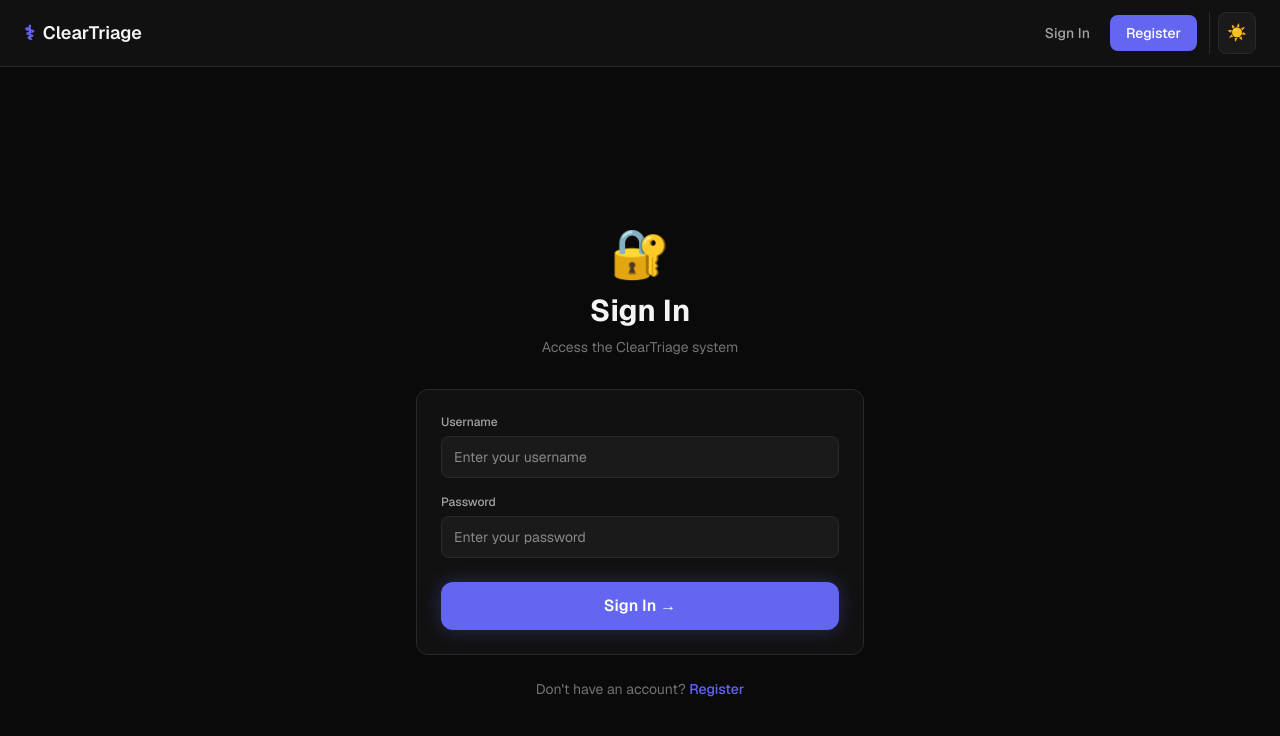
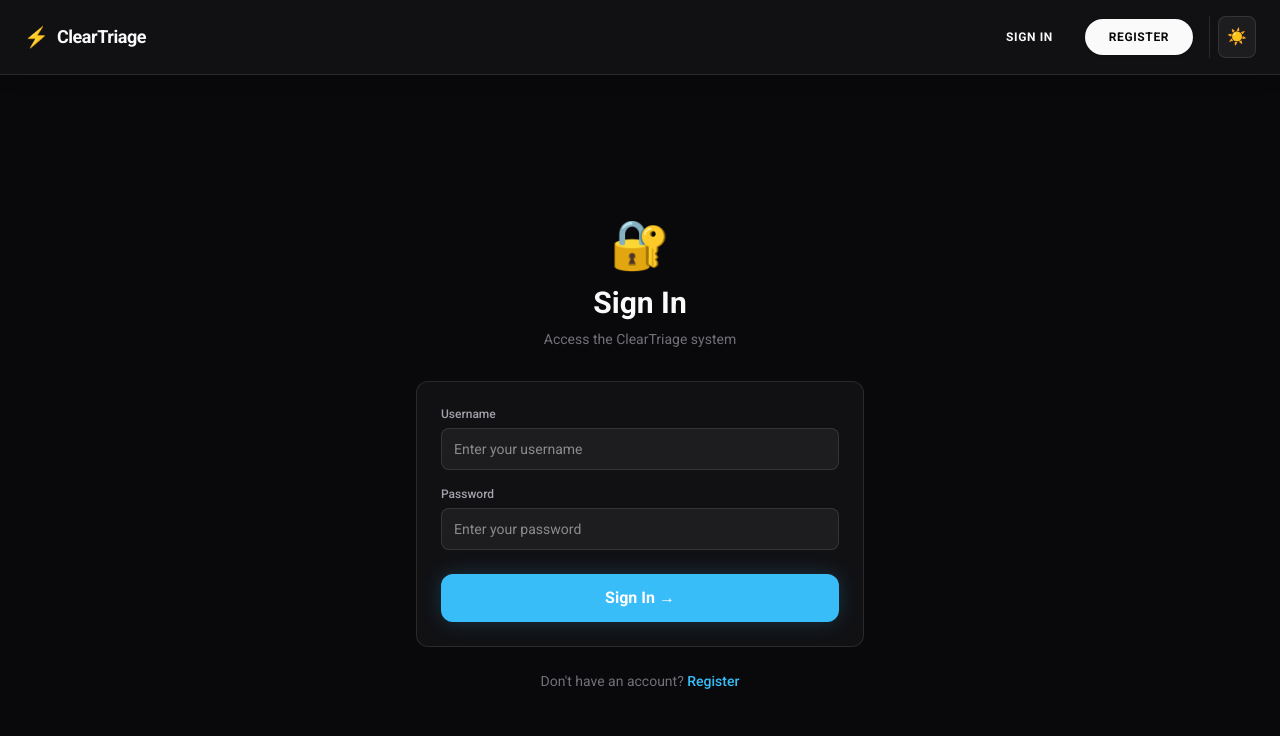
Before and after one commit to VanshSharmaPES/ClearTriage, a Next.js app in the folder client/: page /login in a window 1280 px wide. Shown: the top 736 px of the page. Built offline with nearby package versions, Linux system fonts and the light colour scheme.

Commit message:
feat, style: comprehensive ui design overhaul, fix tailwind v4 warnings, layout spacing fixes, tooltips, roboto font, page transitions & restore delete access for clinical staff

```diff
--- a/client/src/app/NavBar.js
+++ b/client/src/app/NavBar.js
@@ -21,37 +21,37 @@
     };
 
     return (
-        <nav className="fixed top-0 left-0 right-0 z-50 flex items-center justify-between px-6 py-3 border-b"
-            style={{ background: 'var(--surface-1)', borderColor: 'var(--border)' }}>
-            <Link href="/" className="flex items-center gap-2 no-underline">
-                <span className="text-xl font-bold" style={{ color: 'var(--accent)' }}>⚕</span>
-                <span className="text-lg font-semibold" style={{ color: 'var(--text-primary)' }}>ClearTriage</span>
+        <nav className="fixed top-0 left-0 right-0 z-50 flex items-center justify-between px-6 py-4 glass-panel"
+            style={{ borderRadius: '0', borderLeft: 'none', borderRight: 'none', borderTop: 'none' }}>
+            <Link href="/" className="flex items-center gap-2 no-underline group">
+                <span className="text-xl font-bold transition-transform group-hover:scale-110" style={{ color: 'var(--accent)' }}>⚡</span>
+                <span className="text-lg font-bold tracking-tight" style={{ color: 'var(--text-primary)' }}>ClearTriage</span>
             </Link>
-            <div className="flex items-center gap-1">
+            <div className="flex items-center gap-2">
                 {!loading && user ? (
                     <>
                         <Link href="/dashboard"
-                            className="px-4 py-2 rounded-lg text-sm font-medium transition-all duration-200 no-underline"
-                            style={{ color: 'var(--text-secondary)' }}>
+                            className="px-4 py-2 rounded-lg text-sm font-semibold transition-all duration-200 no-underline hover:bg-black/5 dark:hover:bg-white/5"
+                            style={{ color: 'var(--text-primary)' }}>
                             Dashboard
                         </Link>
                         <Link href="/admit"
-                            className="px-4 py-2 rounded-lg text-sm font-medium transition-all duration-200 no-underline"
-                            style={{ color: 'var(--text-secondary)' }}>
+                            className="px-4 py-2 rounded-lg text-sm font-semibold transition-all duration-200 no-underline hover:bg-black/5 dark:hover:bg-white/5"
+                            style={{ color: 'var(--text-primary)' }}>
                             Admit Patient
                         </Link>
-                        <div className="flex items-center gap-2 ml-4 pl-4" style={{ borderLeft: '1px solid var(--border)' }}>
-                            <span className="px-2 py-0.5 rounded-full text-[10px] font-semibold uppercase tracking-wider"
-                                style={{ background: `${ROLE_COLORS[user.role] || '#6b7280'}20`, color: ROLE_COLORS[user.role] || '#6b7280' }}>
+                        <div className="flex items-center gap-3 ml-4 pl-4" style={{ borderLeft: '1px solid var(--border)' }}>
+                            <span className="px-2.5 py-1 rounded-md text-[10px] font-bold uppercase tracking-widest"
+                                style={{ background: `${ROLE_COLORS[user.role] || '#6b7280'}15`, color: ROLE_COLORS[user.role] || '#6b7280', border: `1px solid ${ROLE_COLORS[user.role]}30` }}>
                                 {user.role}
                             </span>
-                            <span className="text-sm font-medium" style={{ color: 'var(--text-secondary)' }}>
+                            <span className="text-sm font-semibold" style={{ color: 'var(--text-secondary)' }}>
                                 {user.username}
                             </span>
                             <button
                                 onClick={handleLogout}
-                                className="px-3 py-1.5 rounded-lg text-xs font-medium transition-all duration-200 cursor-pointer"
-                                style={{ color: 'var(--text-muted)', background: 'var(--surface-2)', border: '1px solid var(--border)' }}
+                                className="px-4 py-2 rounded-lg text-xs font-bold transition-all duration-200 cursor-pointer uppercase tracking-wider hover:bg-black/5 dark:hover:bg-white/5"
+                                style={{ color: 'var(--text-primary)', border: '1px solid var(--border)' }}
                             >
                                 Logout
                             </button>
@@ -60,13 +60,13 @@
                 ) : !loading ? (
                     <>
                         <Link href="/login"
-                            className="px-4 py-2 rounded-lg text-sm font-medium transition-all duration-200 no-underline"
-                            style={{ color: 'var(--text-secondary)' }}>
+                            className="px-6 py-2.5 rounded-full text-xs font-bold uppercase tracking-wider transition-all duration-200 no-underline hover:bg-black/5 dark:hover:bg-white/5"
+                            style={{ color: 'var(--text-primary)' }}>
                             Sign In
                         </Link>
                         <Link href="/register"
-                            className="px-4 py-2 rounded-lg text-sm font-medium transition-all duration-200 no-underline"
-                            style={{ background: 'var(--accent)', color: '#fff', borderRadius: '8px' }}>
+                            className="px-6 py-2.5 rounded-full text-xs font-bold uppercase tracking-wider transition-all duration-200 no-underline shadow-sm hover:scale-105"
+                            style={{ background: 'var(--text-primary)', color: 'var(--color-background)' }}>
                             Register
                         </Link>
                     </>
--- a/client/src/app/globals.css
+++ b/client/src/app/globals.css
@@ -1,64 +1,70 @@
 @import "tailwindcss";
 
 :root {
-  /* Default to Light Mode */
-  --color-background: #ffffff;
-  --color-foreground: #0a0a0a;
+  /* Default to Light Mode - Clinical Refined */
+  --color-background: #fafafa;
+  --color-foreground: #09090b;
 
-  /* Triage ESI Colors */
-  --triage-1: #dc2626; /* Immediate - Darker Red */
-  --triage-2: #ea580c; /* Emergent - Darker Orange */
-  --triage-3: #ca8a04; /* Urgent - Darker Yellow */
-  --triage-4: #16a34a; /* Less Urgent - Darker Green */
-  --triage-5: #2563eb; /* Non-Urgent - Darker Blue */
-  --triage-0: #9ca3af; /* Unassigned - Gray */
+  /* Triage ESI Colors - High Contrast Medical */
+  --triage-1: #d90429;
+  --triage-2: #f97316;
+  --triage-3: #eab308;
+  --triage-4: #10b981;
+  --triage-5: #3b82f6;
+  --triage-0: #a1a1aa;
 
-  /* Accent */
-  --accent: #4f46e5;
-  --accent-hover: #4338ca;
-  --accent-glow: rgba(79, 70, 229, 0.2);
+  /* Accent - Glass Box Signature */
+  --accent: #0284c7;
+  --accent-hover: #0369a1;
+  --accent-glow: rgba(2, 132, 199, 0.15);
 
-  /* Surface */
-  --surface-1: #f9fafb;
-  --surface-2: #f3f4f6;
-  --surface-3: #e5e7eb;
-  --border: #e5e7eb;
-  --border-hover: #d1d5db;
+  /* Surface / Glass-box */
+  --surface-1: rgba(255, 255, 255, 0.8);
+  --surface-2: rgba(244, 244, 245, 0.7);
+  --surface-3: rgba(228, 228, 231, 0.6);
+  --border: rgba(0, 0, 0, 0.08);
+  --border-hover: rgba(0, 0, 0, 0.15);
 
   /* Text */
-  --text-primary: #111827;
-  --text-secondary: #4b5563;
-  --text-muted: #6b7280;
+  --text-primary: #09090b;
+  --text-secondary: #52525b;
+  --text-muted: #71717a;
+
+  /* Motif */
+  --bg-pattern: radial-gradient(circle, rgba(0,0,0,0.05) 1px, transparent 1px);
 }
 
 .dark {
-  --color-background: #0a0a0a;
-  --color-foreground: #ededed;
+  --color-background: #09090b;
+  --color-foreground: #fafafa;
 
   /* Triage ESI Colors */
-  --triage-1: #ef4444; /* Immediate - Red */
-  --triage-2: #f97316; /* Emergent - Orange */
-  --triage-3: #eab308; /* Urgent - Yellow */
-  --triage-4: #22c55e; /* Less Urgent - Green */
-  --triage-5: #3b82f6; /* Non-Urgent - Blue */
-  --triage-0: #6b7280; /* Unassigned - Gray */
+  --triage-1: #ef4444;
+  --triage-2: #fb923c;
+  --triage-3: #facc15;
+  --triage-4: #34d399;
+  --triage-5: #60a5fa;
+  --triage-0: #71717a;
 
   /* Accent */
-  --accent: #6366f1;
-  --accent-hover: #818cf8;
-  --accent-glow: rgba(99, 102, 241, 0.3);
+  --accent: #38bdf8;
+  --accent-hover: #7dd3fc;
+  --accent-glow: rgba(56, 189, 248, 0.2);
 
-  /* Surface */
-  --surface-1: #111111;
-  --surface-2: #1a1a1a;
-  --surface-3: #222222;
-  --border: #2a2a2a;
-  --border-hover: #3a3a3a;
+  /* Surface - Deep Glass */
+  --surface-1: rgba(24, 24, 27, 0.6);
+  --surface-2: rgba(39, 39, 42, 0.6);
+  --surface-3: rgba(63, 63, 70, 0.6);
+  --border: rgba(255, 255, 255, 0.1);
+  --border-hover: rgba(255, 255, 255, 0.2);
 
   /* Text */
-  --text-primary: #f5f5f5;
-  --text-secondary: #a3a3a3;
-  --text-muted: #737373;
+  --text-primary: #fafafa;
+  --text-secondary: #a1a1aa;
+  --text-muted: #71717a;
+
+  /* Motif */
+  --bg-pattern: radial-gradient(circle, rgba(255,255,255,0.05) 1px, transparent 1px);
 }
 
 * {
@@ -66,40 +72,46 @@
 }
 
 body {
-  background: var(--color-background);
+  background-color: var(--color-background);
+  background-image: var(--bg-pattern);
+  background-size: 24px 24px;
+  background-attachment: fixed;
   color: var(--color-foreground);
-  font-family: var(--font-geist-sans), system-ui, sans-serif;
+  font-family: var(--font-roboto), system-ui, -apple-system, sans-serif;
+  -webkit-font-smoothing: antialiased;
+}
+
+code, pre, .font-mono {
+  font-family: var(--font-jetbrains-mono), ui-monospace, SFMono-Regular, monospace;
+}
+
+@keyframes pageFadeIn {
+  0% { opacity: 0; transform: translateY(8px) scale(0.99); }
+  100% { opacity: 1; transform: translateY(0) scale(1); }
+}
+
+.page-transition {
+  animation: pageFadeIn 0.35s cubic-bezier(0.16, 1, 0.3, 1) forwards;
+}
+
+.glass-panel {
+  background: var(--surface-1);
+  backdrop-filter: blur(16px);
+  -webkit-backdrop-filter: blur(16px);
+  border: 1px solid var(--border);
+  box-shadow: 0 4px 24px -1px rgba(0,0,0,0.05);
 }
 
 /* Scrollbar */
-::-webkit-scrollbar {
-  width: 6px;
-}
-
-::-webkit-scrollbar-track {
-  background: var(--surface-1);
-}
-
-::-webkit-scrollbar-thumb {
-  background: var(--border);
-  border-radius: 3px;
-}
-
-::-webkit-scrollbar-thumb:hover {
-  background: var(--border-hover);
-}
+::-webkit-scrollbar { width: 6px; }
+::-webkit-scrollbar-track { background: transparent; }
+::-webkit-scrollbar-thumb { background: var(--border); border-radius: 3px; }
+::-webkit-scrollbar-thumb:hover { background: var(--border-hover); }
 
 /* Pulse glow animation for landing hero */
 @keyframes pulse-glow {
-
-  0%,
-  100% {
-    filter: drop-shadow(0 0 8px rgba(99, 102, 241, 0.4));
-  }
-
-  50% {
-    filter: drop-shadow(0 0 20px rgba(99, 102, 241, 0.7));
-  }
+  0%, 100% { filter: drop-shadow(0 0 12px var(--accent-glow)); transform: scale(1); }
+  50% { filter: drop-shadow(0 0 24px var(--accent-glow)); transform: scale(1.02); }
 }
 
 /* "Why?" Hover Tooltip on Triage Badge */
--- a/client/src/app/layout.js
+++ b/client/src/app/layout.js
@@ -1,16 +1,17 @@
-import { Geist, Geist_Mono } from "next/font/google";
+import { Roboto, JetBrains_Mono } from "next/font/google";
 import "./globals.css";
 import { AuthProvider } from "./context/AuthContext";
 import { ThemeProvider } from "next-themes";
 import NavBar from "./NavBar";
 
-const geistSans = Geist({
-  variable: "--font-geist-sans",
+const roboto = Roboto({
+  weight: ['300', '400', '500', '700', '900'],
+  variable: "--font-roboto",
   subsets: ["latin"],
 });
 
-const geistMono = Geist_Mono({
-  variable: "--font-geist-mono",
+const jetbrainsMono = JetBrains_Mono({
+  variable: "--font-jetbrains-mono",
   subsets: ["latin"],
 });
 
@@ -23,12 +24,12 @@
   return (
     <html lang="en" suppressHydrationWarning>
       <body
-        className={`${geistSans.variable} ${geistMono.variable} antialiased`}
+        className={`${roboto.variable} ${jetbrainsMono.variable} antialiased`}
       >
         <ThemeProvider attribute="class" defaultTheme="dark" enableSystem>
           <AuthProvider>
             <NavBar />
-            <main className="pt-16">
+            <main className="pt-24">
               {children}
             </main>
           </AuthProvider>
--- a/client/src/app/login/page.js
+++ b/client/src/app/login/page.js
@@ -48,7 +48,7 @@
     };
 
     return (
-        <div className="min-h-screen flex items-center justify-center px-6">
+        <div className="min-h-[calc(100vh-80px)] flex items-center justify-center px-6">
             <div className="w-full max-w-md">
                 <div className="text-center mb-8">
                     <span className="text-5xl block mb-4">🔐</span>
@@ -80,7 +80,7 @@
                                 value={form.username}
                                 onChange={(e) => setForm({ ...form, username: e.target.value })}
                                 placeholder="Enter your username"
-                                className="w-full px-3 py-2.5 rounded-lg text-sm transition-colors focus:border-[var(--accent)]"
+                                className="w-full px-3 py-2.5 rounded-lg text-sm transition-colors focus:border-(--accent)"
                                 style={inputStyle}
                                 autoFocus
                             />
@@ -95,7 +95,7 @@
                                 value={form.password}
                                 onChange={(e) => setForm({ ...form, password: e.target.value })}
                                 placeholder="Enter your password"
-                                className="w-full px-3 py-2.5 rounded-lg text-sm transition-colors focus:border-[var(--accent)]"
+                                className="w-full px-3 py-2.5 rounded-lg text-sm transition-colors focus:border-(--accent)"
                                 style={inputStyle}
                             />
                         </div>
--- a/client/src/app/register/page.js
+++ b/client/src/app/register/page.js
@@ -46,7 +46,7 @@
     };
 
     return (
-        <div className="min-h-screen flex items-center justify-center px-6">
+        <div className="min-h-[calc(100vh-80px)] flex flex-col items-center justify-center px-6 py-12">
             <div className="w-full max-w-md">
                 <div className="text-center mb-8">
                     <span className="text-5xl block mb-4">👤</span>
@@ -78,7 +78,7 @@
                                 value={form.username}
                                 onChange={(e) => setForm({ ...form, username: e.target.value })}
                                 placeholder="Choose a username"
-                                className="w-full px-3 py-2.5 rounded-lg text-sm transition-colors focus:border-[var(--accent)]"
+                                className="w-full px-3 py-2.5 rounded-lg text-sm transition-colors focus:border-(--accent)"
                                 style={inputStyle}
                                 autoFocus
                             />
@@ -93,7 +93,7 @@
                                 value={form.password}
                                 onChange={(e) => setForm({ ...form, password: e.target.value })}
                                 placeholder="Min. 6 characters"
-                                className="w-full px-3 py-2.5 rounded-lg text-sm transition-colors focus:border-[var(--accent)]"
+                                className="w-full px-3 py-2.5 rounded-lg text-sm transition-colors focus:border-(--accent)"
                                 style={inputStyle}
                             />
                         </div>
--- /dev/null
+++ b/client/src/app/template.js
@@ -0,0 +1,9 @@
+'use client';
+
+export default function Template({ children }) {
+    return (
+        <div className="page-transition">
+            {children}
+        </div>
+    );
+}
```
Also changed, not shown: client/src/app/admit/page.js (+9 -9 lines), client/src/app/dashboard/page.js (+74 -66 lines), client/src/app/page.js (+37 -44 lines), 1 other file (tests, documents, lock files or other folders).
